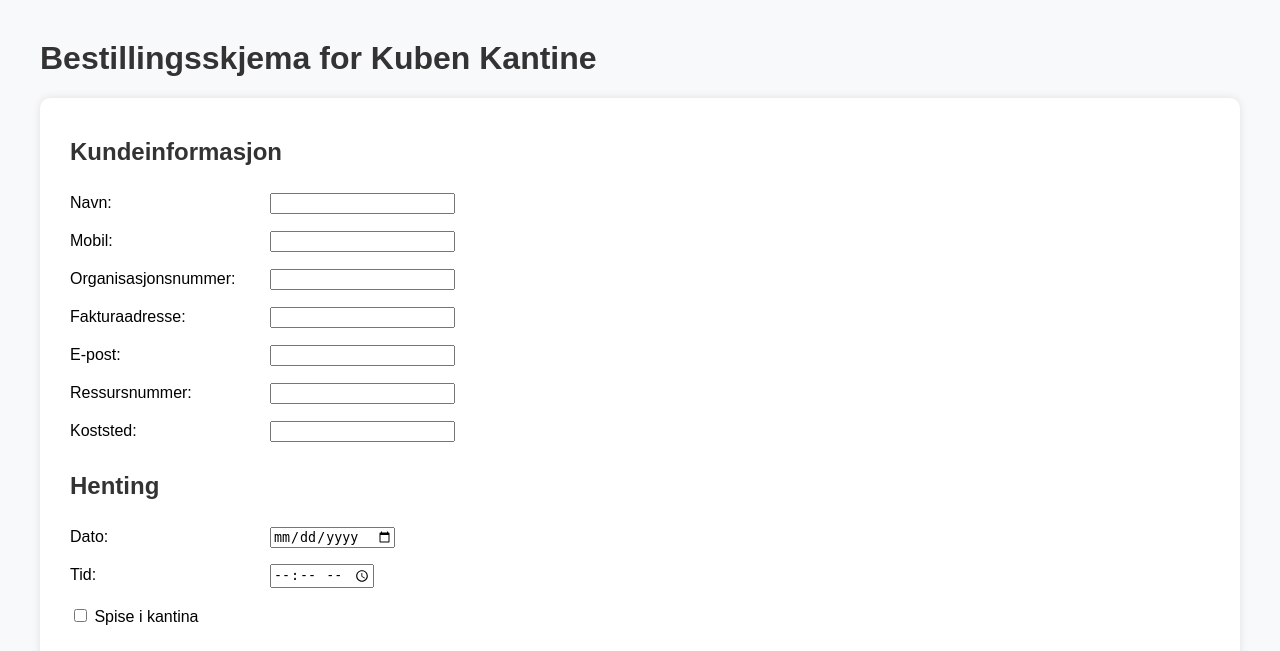
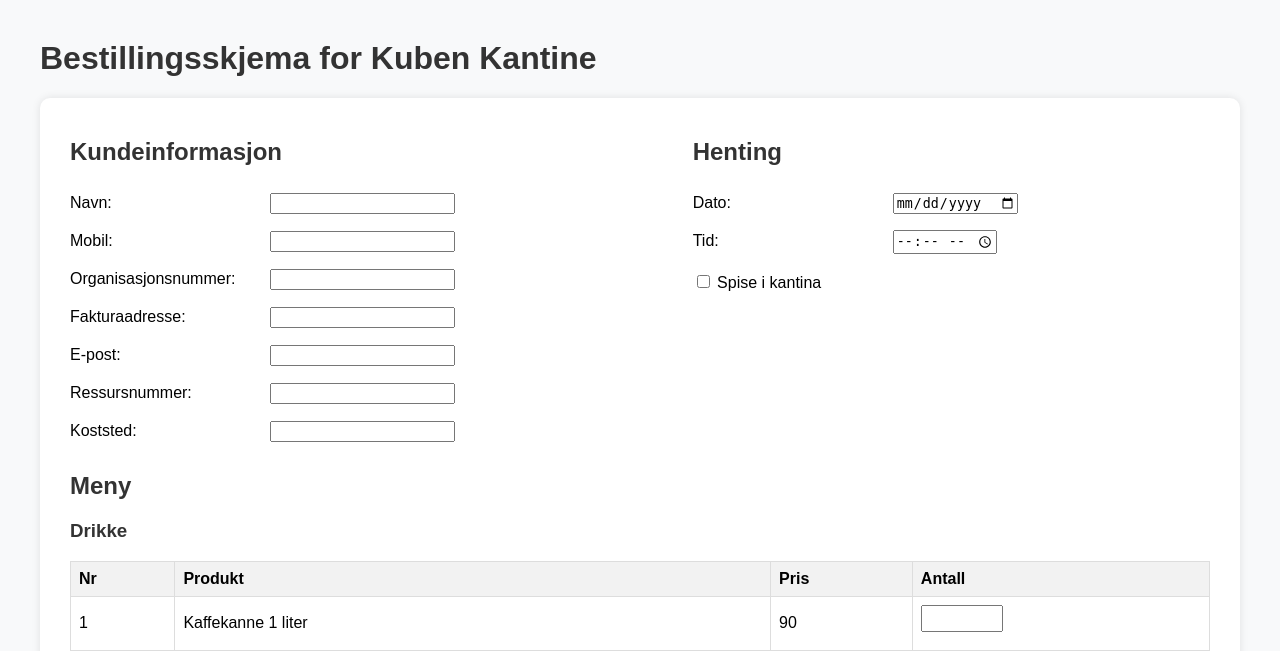
Before and after one commit to nifea006/Kuben-kantine, a Flask app: page / in a window 1280 px wide. Shown: the top 651 px of the page. Run offline with Flask 3, Linux system fonts and the light colour scheme.

Commit message:
cosmetics

```diff
--- a/app.py
+++ b/app.py
@@ -1,4 +1,4 @@
-from flask import Flask, render_template, request, redirect
+from flask import Flask, render_template, request
 import mysql.connector
 from mysql.connector import Error
 
@@ -118,7 +118,7 @@ def submit():
     except Error as e:
         return f"Databasefeil: {e}"
 
-    # Build data for receipt
+    # Data for receipt
     order_info = {
         "navn": navn,
         "epost": epost,
--- a/static/css/style.css
+++ b/static/css/style.css
@@ -15,6 +15,15 @@ form {
     padding: 20px 30px;
     border-radius: 10px;
     box-shadow: 0 0 8px rgba(0, 0, 0, 0.1);
+}
+
+.bruker-info {
+    display: flex;
+    justify-content: space-between;
+}
+
+.Henting {
+    margin-right: 15vw;
 }
 
 label {
--- a/templates/Bestillingsskjema.html
+++ b/templates/Bestillingsskjema.html
@@ -11,6 +11,8 @@
     <h1>Bestillingsskjema for Kuben Kantine</h1>
 
     <form action="/submit" method="post">
+        <div class="bruker-info">
+            <div class="Kundeinformasjon">
                 <h2>Kundeinformasjon</h2>
                 <label>Navn:</label><input name="navn" required><br>
                 <label>Mobil:</label><input name="mobil" required><br>
@@ -19,12 +21,14 @@
                 <label>E-post:</label><input type="email" name="epost" required><br>
                 <label>Ressursnummer:</label><input name="ressursnummer"><br>
                 <label>Koststed:</label><input name="koststed"><br>
-
+            </div>
+            <div class="Henting">
                 <h2>Henting</h2>
                 <label>Dato:</label><input type="date" name="hent_dato" required><br>
                 <label>Tid:</label><input type="time" name="hent_tid" required><br>
                 <label><input type="checkbox" name="spise_i_kantina"> Spise i kantina</label><br>
-
+            </div>
+        </div>
         <h2>Meny</h2>
 
         <!-- ---- DRIKKE ---- -->
```
Lines whose indentation alone changed are shown as unchanged.
